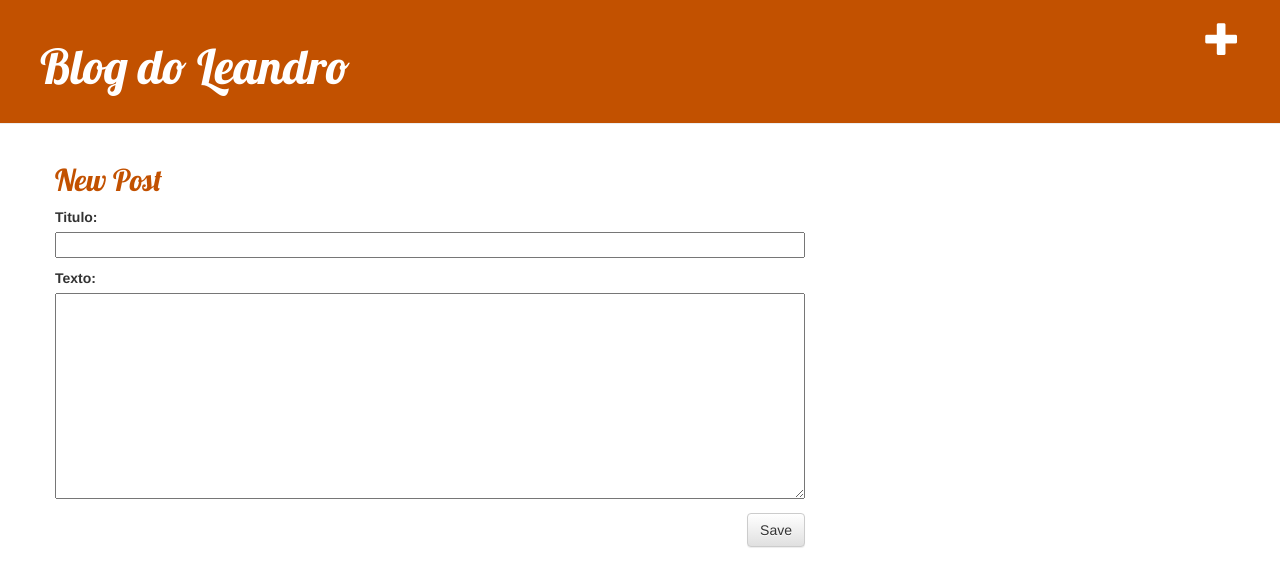
After one commit to leandrofreire13/mysite, a Django app: page /post/new/ in a window 1280 px wide. The commit adds this page. Shown: the top 587 px of the page. Run offline with Django 3.2, Linux system fonts and the light colour scheme; some libraries are stand-ins or nearby versions.

Commit message:
Criando o formulario e template para novo post

```diff
--- /dev/null
+++ b/blog/forms.py
@@ -0,0 +1,9 @@
+from django import forms
+
+from .models import Post
+
+
+class PostForm(forms.ModelForm):
+    class Meta:
+        model = Post
+        fields = {'titulo', 'texto'}
--- a/blog/templates/blog/base.html
+++ b/blog/templates/blog/base.html
@@ -11,6 +11,7 @@
 </head>
 <body>
     <div class="page-header">
+        <a href="{% url 'post_new' %}" class="top-menu"><span class="glyphicon glyphicon-plus"></span></a>
         <h1><a href="/">Blog do Leandro</a></h1>
     </div>
     <div class="content container">
--- /dev/null
+++ b/blog/templates/blog/post_edit.html
@@ -0,0 +1,9 @@
+{% extends 'blog/base.html' %}
+
+{% block content %}
+    <h2>New Post</h2>
+    <form method="POST" class="post-form">{% csrf_token %}
+      {{ form.as_p  }}
+    </form>
+    <button type="submit" class="save btn btn-default">Save</button>
+{% endblock %}
--- a/blog/urls.py
+++ b/blog/urls.py
@@ -4,4 +4,5 @@ from . import views
 urlpatterns = [
     path('', views.post_list, name='post_list'),
     path('post/<int:pk>/', views.post_detail, name='post_detail'),
+    path('post/new/', views.post_new, name="post_new"),
 ]
--- a/blog/views.py
+++ b/blog/views.py
@@ -1,5 +1,6 @@
 from django.shortcuts import render, get_object_or_404
 from django.utils import timezone
+from .forms import PostForm
 
 from .models import Post
 
@@ -14,3 +15,8 @@ def post_list(request):
 def post_detail(request, pk):
     post = get_object_or_404(Post, pk=pk)
     return render(request, 'blog/post_detail.html', {'post': post})
+
+
+def post_new(request):
+    form = PostForm()
+    return render(request, 'blog/post_edit.html', {'form': form})
```
